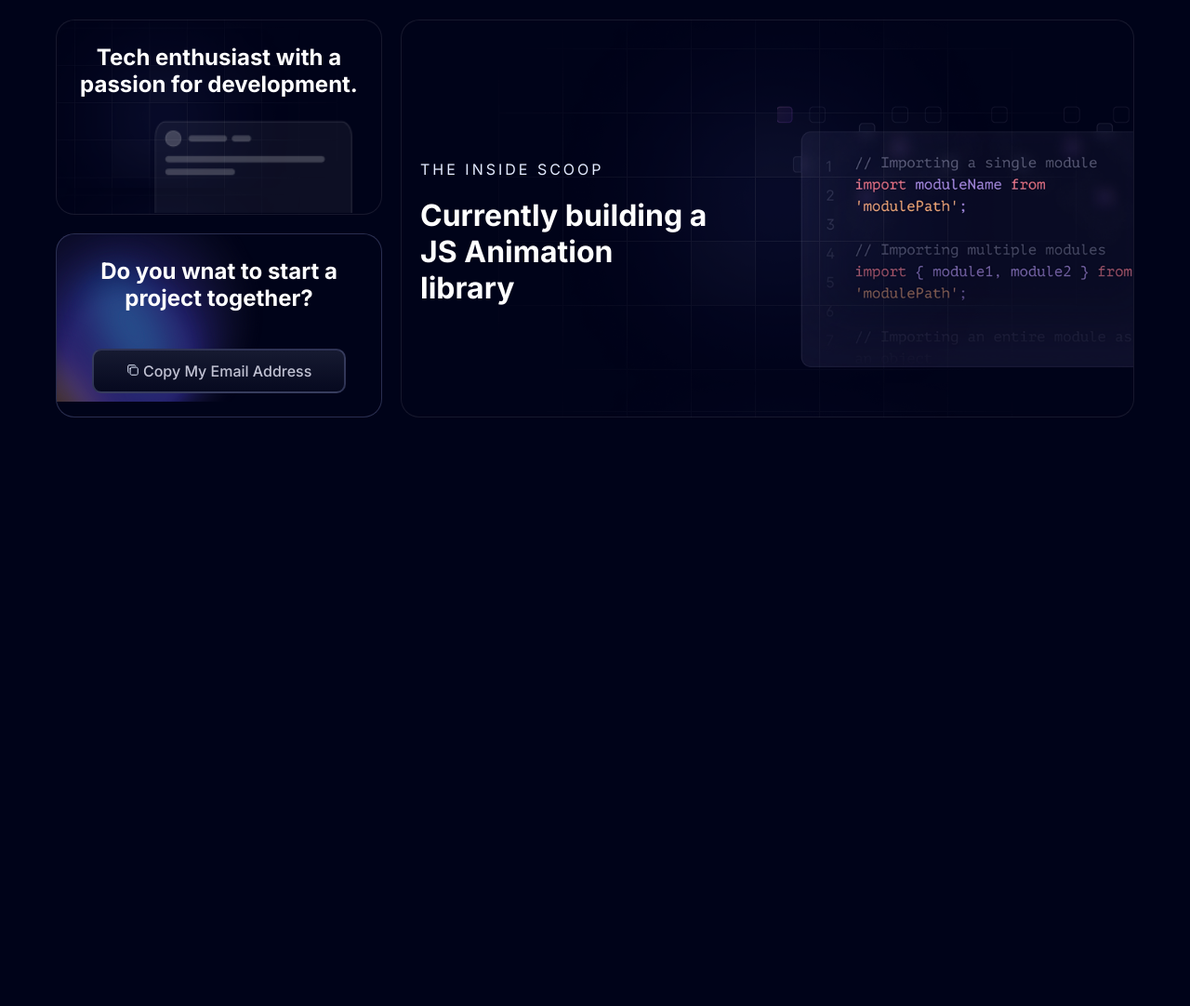
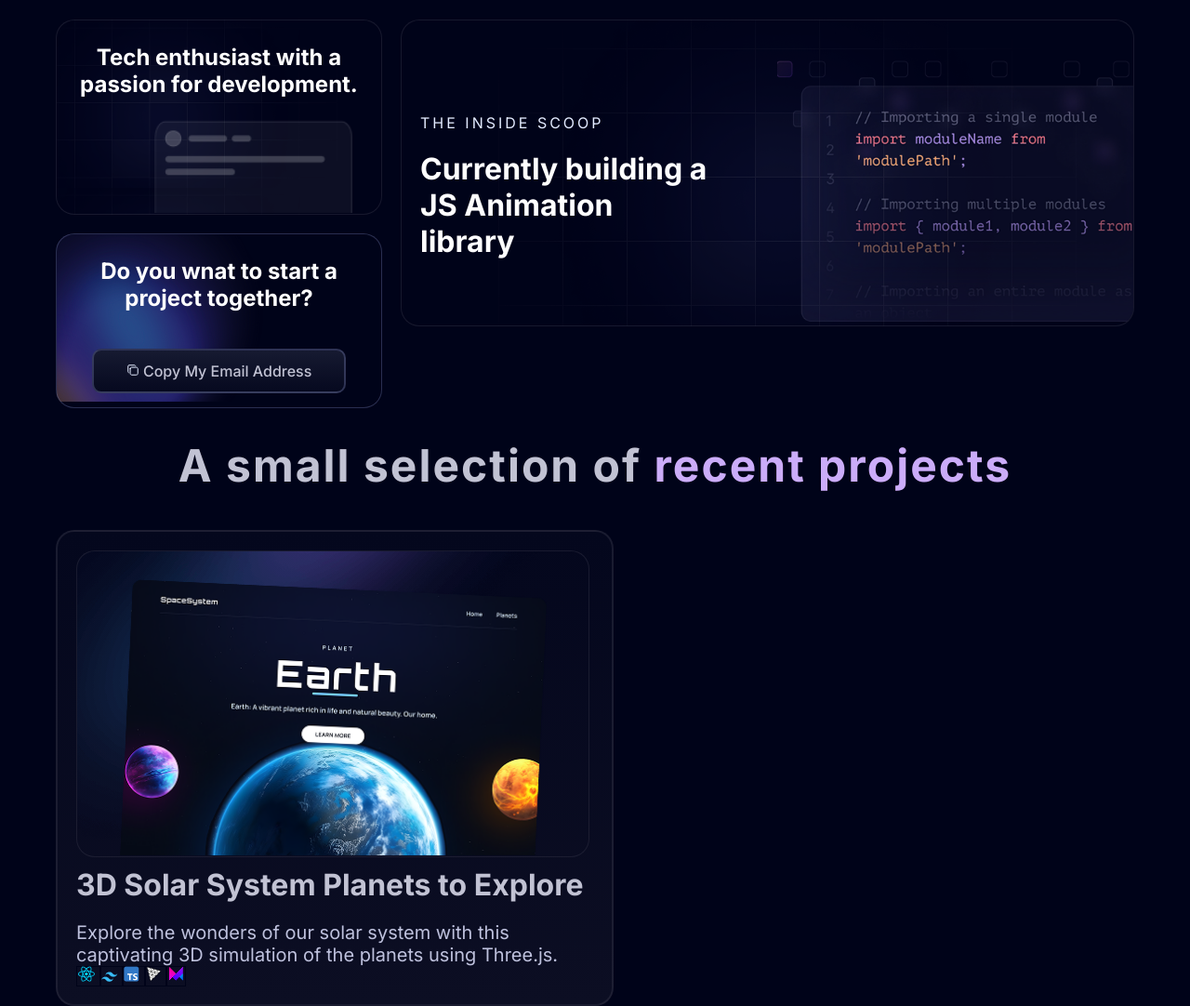
Before and after one commit to Furqatovm/Best-portfolio-app, a plain HTML site: page index.html in a window 1280 px wide. Shown: the part 1337-2419 px from the top of the page at 93% size. Before the commit the page ends 1786 px from the top, so only its background shows below. Drawn offline with Linux system fonts and the light colour scheme.

Commit message:
add the forth page

```diff
--- a/index.html
+++ b/index.html
@@ -128,10 +128,55 @@
 
         </section>
 
+        <section class="forth">
+            <h1 class="second-h1">A small selection of <span class="sarlavha-span second-h1">recent projects</span></h1>
+
+            <div class="wrapper-cards">
+                <div class="card-1">
+
+                    <div class="wrapper-card-img">
+                        <img src="./images/Image (6).png" alt="" class="card-img">
+                    </div>
+                    <h2 class="card-sarlavha">3D Solar System Planets to Explore</h2>
+                    <p class="card-matn">Explore the wonders of our solar system with this captivating 3D simulation of the planets using Three.js.</p>
+                    <div class="card-footer">
+                        <div class="wrapper-logos">
+                            <a href="#" class="wrapper-logosss">
+                                <img src="./icons/React.png" alt="" class="logos-rasm">
+                            </a>
+
+                            <a href="#" class="wrapper-logosss">
+                                <img src="./icons/Vector (5).png" alt="" class="logos-rasm">
+                            </a>
+
+                            <a href="#" class="wrapper-logosss">
+                                <img src="./icons/ts.png" alt="" class="logos-rasm">
+                            </a>
+
+                            <a href="#" class="wrapper-logosss">
+                                <img src="./icons/Threejs-logo 2.png" alt="" class="logos-rasm">
+                            </a>
+
+                            <a href="#" class="wrapper-logosss">
+                                <img src="./icons/image 14.png" alt="" class="logos-rasm">
+                            </a>
+                        </div>
+                        <a href="" class="card-link"></a>
+                    </div>
+
+                </div>
+
+            </div>
+        </section>
+
 
     </section>
 
 
 
+
+
+
+    <link rel="stylesheet" href="main.js">
 </body>
 </html>
--- /dev/null
+++ b/main.js
@@ -0,0 +1,16 @@
+
+document.addEventListener("contextmenu", function (e) {
+    e.preventDefault();
+});
+
+document.addEventListener("keydown", function (e) {
+    if (e.ctrlKey && (e.key === "u" || e.key === "U")) {
+        e.preventDefault();
+    }
+    if (e.key === "F12") {
+        e.preventDefault();
+    }
+    if (e.ctrlKey && e.shiftKey && (e.key === "I" || e.key === "J")) {
+        e.preventDefault();
+    }
+});
--- a/style.css
+++ b/style.css
@@ -317,7 +317,10 @@ button{
     display: flex;
     flex-direction: column;
     gap: 40px;
-    padding: 25px;
+    padding-top: 25px;
+    padding-right: 25px;
+    padding-left: 25px;
+    padding-bottom: 15px;
     border: none;
     border: 1px solid #6971A266;
     border-radius: 20px;
@@ -378,9 +381,61 @@ button{
     margin-top: 20px;
     margin-bottom: 20px;
 }
+.third-page-right{
+    margin-bottom: 100px;
+}
 
 
+.second-h1{
+    font-size: 48px;
+    text-align: center;
+    letter-spacing: 2px;
+    margin-bottom: 40px;
+}
 
+.wrapper-card-img{
+    background-image: url(./images/Image\ \(5\).png);
+    max-width: 552px;
+    max-height: 330px;
+    padding: 30px 45px;
+    /* background-size: cover; */
+    border: 1px solid #3637496E;
+    border-radius: 20px;
+
+}
+
+.card-img{
+    width: 100%;
+}
+
+.card-sarlavha{
+    font-size: 32px;
+    margin-bottom: 20px;
+    margin-top: 10px;
+}
+
+.card-matn{
+    font-size: 20px;
+    color: #BEC1DD;
+    max-width: 552px;
+}
+
+.card-1{
+    padding: 20px;
+    background: linear-gradient(#04071D, #0C0E23);
+    border: 2px solid  #3637496E;
+    border-radius: 20px;
+    max-width: 600px;
+    max-height: 618px;
+    position: relative;
+}
+
+
+.wrapper-logosss
+{
+    text-decoration: none;
+    border: 1px solid #000319;
+}
 
 
 
@@ -436,7 +491,15 @@ button{
     .left-one{
         max-width: 500px;
     }
+
+    .third-page-right{
+        margin-bottom: 50px;
+    }
 }
+
+
+
+/* bu esa iphone moslashish */
 
 @media (max-width: 500px){
     header{
@@ -449,6 +512,7 @@ button{
     }
     .hero-matn{
         font-size: 12px;
+        text-align: center;
 
     }
     .hero-matn-2{
@@ -530,6 +594,22 @@ button{
         width: 100%;
     }
 
+    .wrapper-card-img{
+        padding: 15px;
+        padding-bottom: 0;
+
+    }
+
+    .card-1{
+        width: 100%;
+    }
+
+
+
+
+
+
+
 
 
 
```
Also changed, not shown: icons/React.png (added), icons/Threejs-logo 2.png (added), icons/Vector (5).png (added), icons/circle (1).png (added), icons/circle (2).png (added), icons/circle (4).png (added), icons/circle (5).png (added), icons/circle.png (added), icons/image 14.png (added), icons/ts.png (added), images/Image (5).png (added), images/Image (6).png (added).
